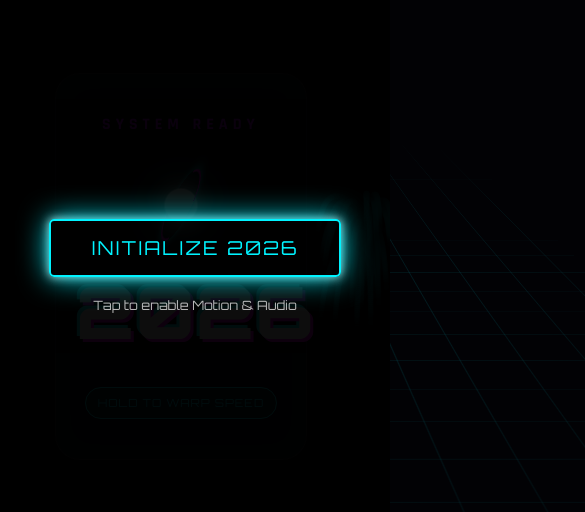
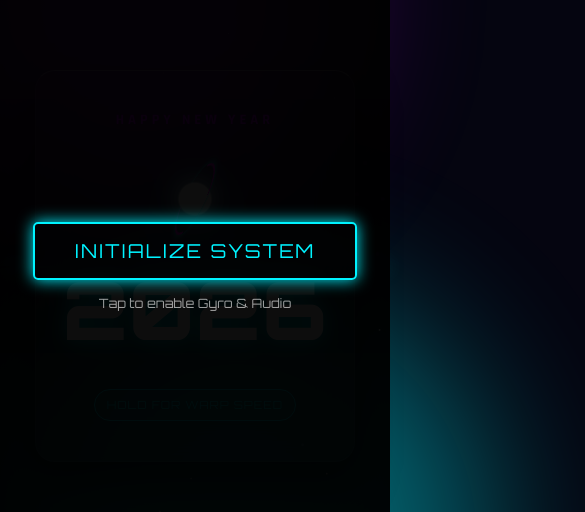
Before and after one commit to ankitkar205/NewYear, a plain HTML site: page index.html in a window 390 px wide. Shown: the part 156-668 px from the top of the page, 585 px wide, since content can reach past the window. Drawn offline with Linux system fonts and the light colour scheme.

Commit message:
Update index.html

```diff
--- a/index.html
+++ b/index.html
@@ -3,7 +3,7 @@
 <head>
     <meta charset="UTF-8">
     <meta name="viewport" content="width=device-width, initial-scale=1.0, maximum-scale=1.0, user-scalable=no">
-    <title>2026: Gyro Enabled</title>
+    <title>2026: The Future</title>
     <link rel="preconnect" href="https://fonts.googleapis.com">
     <link rel="preconnect" href="https://fonts.gstatic.com" crossorigin>
     <link href="https://fonts.googleapis.com/css2?family=Orbitron:wght@400;700;900&family=Rajdhani:wght@300;500;700&display=swap" rel="stylesheet">
@@ -12,11 +12,10 @@
             --neon-cyan: #00f3ff;
             --neon-pink: #ff00ff;
             --neon-purple: #bd00ff;
-            --bg-dark: #020205;
-            --grid-color: rgba(0, 243, 255, 0.15);
+            --bg-dark: #050510;
         }
 
-        * { margin: 0; padding: 0; box-sizing: border-box; touch-action: none; /* Prevent scrolling */ }
+        * { margin: 0; padding: 0; box-sizing: border-box; touch-action: none; }
 
         body {
             background-color: var(--bg-dark);
@@ -27,181 +26,160 @@
             display: flex;
             justify-content: center;
             align-items: center;
-            perspective: 1000px;
-            user-select: none;
-            -webkit-user-select: none;
+            perspective: 1000px; /* 3D Depth */
         }
 
-        /* --- OVERLAY FOR PERMISSIONS --- */
+        /* --- BACKGROUND LAYERS --- */
+
+        /* 1. Deep Space Gradient */
+        .bg-gradient {
+            position: absolute;
+            width: 100%; height: 100%;
+            background: radial-gradient(circle at center 30%, #1a1a2e 0%, #000000 80%);
+            z-index: -10;
+        }
+
+        /* 2. Ambient Nebulas (Moving Blobs) */
+        .nebula {
+            position: absolute;
+            border-radius: 50%;
+            filter: blur(80px);
+            opacity: 0.4;
+            animation: floatNebula 10s infinite ease-in-out;
+            z-index: -9;
+        }
+        .n1 { width: 400px; height: 400px; background: var(--neon-purple); top: -100px; left: -100px; animation-delay: 0s; }
+        .n2 { width: 500px; height: 500px; background: var(--neon-cyan); bottom: -100px; right: -100px; animation-delay: -5s; }
+
+        @keyframes floatNebula {
+            0%, 100% { transform: translate(0, 0); }
+            50% { transform: translate(30px, 50px); }
+        }
+
+        /* 3. The Digital Grid Floor */
+        .grid-floor {
+            position: absolute;
+            bottom: -50%;
+            left: -50%;
+            width: 200%;
+            height: 100%;
+            background-image:
+                linear-gradient(rgba(0, 243, 255, 0.2) 1px, transparent 1px),
+                linear-gradient(90deg, rgba(0, 243, 255, 0.2) 1px, transparent 1px);
+            background-size: 50px 50px;
+            transform: rotateX(70deg);
+            animation: gridScroll 4s linear infinite;
+            mask-image: linear-gradient(to top, black 20%, transparent 80%);
+            z-index: -5;
+        }
+
+        .grid-floor.warp { animation-duration: 0.2s; filter: drop-shadow(0 0 10px var(--neon-cyan)); }
+
+        @keyframes gridScroll {
+            0% { transform: rotateX(70deg) translateY(0); }
+            100% { transform: rotateX(70deg) translateY(50px); }
+        }
+
+        /* 4. Glowing Horizon Line */
+        .horizon {
+            position: absolute;
+            top: 50%; left: 0; width: 100%; height: 2px;
+            background: linear-gradient(90deg, transparent, var(--neon-cyan), transparent);
+            box-shadow: 0 0 20px var(--neon-cyan);
+            opacity: 0.5;
+            z-index: -4;
+        }
+
+        /* Canvas handles Stars + Fireworks */
+        canvas { position: absolute; top: 0; left: 0; width: 100%; height: 100%; z-index: 1; pointer-events: none; }
+
+
+        /* --- UI & CARD --- */
         #start-overlay {
-            position: absolute;
-            top: 0; left: 0; width: 100%; height: 100%;
-            background: rgba(0,0,0,0.95);
-            z-index: 100;
-            display: flex;
-            flex-direction: column;
-            justify-content: center;
-            align-items: center;
+            position: absolute; top: 0; left: 0; width: 100%; height: 100%;
+            background: rgba(0,0,0,0.95); z-index: 100;
+            display: flex; flex-direction: column;
+            justify-content: center; align-items: center;
             transition: opacity 0.5s;
         }
 
         .start-btn {
-            padding: 15px 40px;
-            font-size: 1.2rem;
+            padding: 15px 40px; font-size: 1.2rem;
             font-family: 'Orbitron', sans-serif;
-            color: var(--neon-cyan);
-            background: transparent;
-            border: 2px solid var(--neon-cyan);
-            border-radius: 5px;
+            color: var(--neon-cyan); background: transparent;
+            border: 2px solid var(--neon-cyan); border-radius: 5px;
+            text-transform: uppercase; letter-spacing: 2px;
+            box-shadow: 0 0 15px var(--neon-cyan);
             cursor: pointer;
-            box-shadow: 0 0 15px var(--neon-cyan);
-            text-transform: uppercase;
-            letter-spacing: 2px;
-            animation: pulseBtn 1.5s infinite;
         }
 
-        @keyframes pulseBtn {
-            0% { box-shadow: 0 0 15px var(--neon-cyan); }
-            50% { box-shadow: 0 0 30px var(--neon-cyan), 0 0 10px #fff; }
-            100% { box-shadow: 0 0 15px var(--neon-cyan); }
-        }
-
-        /* --- INFINITE GRID --- */
-        .grid-plane {
-            position: absolute;
-            bottom: -50%;
-            left: -50%;
-            width: 200%;
-            height: 200%;
-            background-image:
-                linear-gradient(var(--grid-color) 1px, transparent 1px),
-                linear-gradient(90deg, var(--grid-color) 1px, transparent 1px);
-            background-size: 50px 50px;
-            transform: rotateX(70deg);
-            transform-origin: 50% 50%;
-            animation: gridMove 4s linear infinite;
-            mask-image: radial-gradient(circle, rgba(0,0,0,1) 0%, rgba(0,0,0,0) 70%);
-            z-index: -5;
-            transition: animation-duration 0.5s;
-        }
-
-        .grid-plane.warp-speed { animation-duration: 0.2s; filter: drop-shadow(0 0 10px var(--neon-cyan)); }
-
-        @keyframes gridMove {
-            0% { transform: rotateX(70deg) translateY(0); }
-            100% { transform: rotateX(70deg) translateY(50px); }
-        }
-
-        canvas { position: absolute; top: 0; left: 0; width: 100%; height: 100%; z-index: 1; pointer-events: none; }
-
-        /* --- 3D CARD --- */
         .scene { position: relative; transform-style: preserve-3d; z-index: 10; }
 
         .card {
             position: relative;
-            width: 340px;
+            width: 320px;
             padding: 40px 20px;
-            background: rgba(15, 15, 20, 0.65);
-            backdrop-filter: blur(15px);
-            -webkit-backdrop-filter: blur(15px);
+            background: rgba(255, 255, 255, 0.03);
+            backdrop-filter: blur(20px); -webkit-backdrop-filter: blur(20px);
             border: 1px solid rgba(255, 255, 255, 0.1);
-            border-radius: 25px;
+            border-top: 1px solid rgba(255, 255, 255, 0.3);
+            border-radius: 20px;
             text-align: center;
             transform-style: preserve-3d;
-            box-shadow: 0 20px 50px rgba(0,0,0,0.8), inset 0 0 30px rgba(0, 243, 255, 0.05);
-            transition: transform 0.1s cubic-bezier(0.1, 0.1, 0.1, 1);
+            box-shadow: 0 20px 40px rgba(0,0,0,0.6);
+            transition: transform 0.1s ease-out;
         }
 
         .card.shaking { animation: shake 0.1s infinite; }
-        @keyframes shake {
-            0%, 100% { transform: rotate(0deg); }
-            25% { transform: rotate(1deg); }
-            75% { transform: rotate(-1deg); }
-        }
+        @keyframes shake { 0%, 100% { transform: rotate(0deg); } 25% { transform: rotate(1deg); } 75% { transform: rotate(-1deg); } }
 
-        .header-text {
-            font-family: 'Rajdhani', sans-serif;
-            font-weight: 700;
-            color: var(--neon-purple);
-            letter-spacing: 5px;
-            font-size: 1rem;
-            transform: translateZ(30px);
-            text-transform: uppercase;
-            margin-bottom: 20px;
+        .header-text { color: var(--neon-purple); letter-spacing: 4px; font-size: 0.9rem; margin-bottom: 20px; text-transform: uppercase; font-family: 'Rajdhani', sans-serif; font-weight: 700; transform: translateZ(30px); }
+
+        .year-text { font-size: 5rem; font-weight: 900; color: #fff; line-height: 1; transform: translateZ(60px); text-shadow: 0 0 20px var(--neon-cyan); margin-bottom: 10px; }
+
+        .instruction {
+            margin-top: 30px; font-size: 0.7rem; color: var(--neon-cyan);
+            border: 1px solid var(--neon-cyan); padding: 8px 12px;
+            display: inline-block; border-radius: 20px;
+            transform: translateZ(40px); background: rgba(0, 243, 255, 0.1);
+            text-transform: uppercase; letter-spacing: 1px;
         }
 
         /* REACTOR */
-        .holo-container {
-            position: relative;
-            width: 100px;
-            height: 100px;
-            margin: 0 auto 20px auto;
-            transform-style: preserve-3d;
-            transform: translateZ(50px);
-        }
-        .ring {
-            position: absolute; top: 0; left: 0; width: 100%; height: 100%;
-            border: 2px solid transparent; border-radius: 50%;
-            box-shadow: 0 0 15px var(--neon-cyan);
-        }
+        .holo-container { position: relative; width: 100px; height: 100px; margin: 0 auto 20px auto; transform-style: preserve-3d; transform: translateZ(50px); }
+        .ring { position: absolute; top: 0; left: 0; width: 100%; height: 100%; border: 2px solid transparent; border-radius: 50%; box-shadow: 0 0 10px var(--neon-cyan); }
         .r1 { border-top: 3px solid var(--neon-cyan); border-bottom: 3px solid var(--neon-cyan); animation: spin1 4s linear infinite; }
         .r2 { width: 80%; height: 80%; top: 10%; left: 10%; border-left: 3px solid var(--neon-pink); border-right: 3px solid var(--neon-pink); animation: spin2 3s linear infinite; }
-        .core {
-            position: absolute; top: 35%; left: 35%; width: 30%; height: 30%;
-            background: #fff; border-radius: 50%;
-            box-shadow: 0 0 20px #fff, 0 0 40px var(--neon-cyan);
-            animation: pulse 1s ease-in-out infinite alternate;
-        }
+        .core { position: absolute; top: 35%; left: 35%; width: 30%; height: 30%; background: #fff; border-radius: 50%; box-shadow: 0 0 20px #fff, 0 0 40px var(--neon-cyan); animation: pulse 1s ease-in-out infinite alternate; }
         .holo-container.overload .r1, .holo-container.overload .r2 { animation-duration: 0.1s; border-color: #fff; }
 
         @keyframes spin1 { 0% { transform: rotateX(0) rotateY(0); } 100% { transform: rotateX(360deg) rotateY(180deg); } }
         @keyframes spin2 { 0% { transform: rotateX(0) rotateY(0); } 100% { transform: rotateX(-180deg) rotateY(360deg); } }
         @keyframes pulse { 0% { transform: scale(0.9); opacity: 0.8; } 100% { transform: scale(1.1); opacity: 1; } }
 
-        .year-text {
-            font-size: 5rem;
-            font-weight: 900;
-            color: #fff;
-            line-height: 1;
-            transform: translateZ(60px);
-            text-shadow: 3px 3px var(--neon-pink), -3px -3px var(--neon-cyan);
-            margin-bottom: 10px;
-        }
-
-        .instruction {
-            margin-top: 30px;
-            font-size: 0.7rem;
-            color: var(--neon-cyan);
-            border: 1px solid var(--neon-cyan);
-            padding: 8px 12px;
-            display: inline-block;
-            border-radius: 20px;
-            transform: translateZ(40px);
-            text-transform: uppercase;
-            letter-spacing: 1px;
-            background: rgba(0, 243, 255, 0.1);
-        }
-
-        @media (max-width: 600px) {
-            .year-text { font-size: 4.5rem; }
-            .card { width: 90%; }
-        }
     </style>
 </head>
 <body>
 
-    <!-- OVERLAY IS REQUIRED FOR IOS GYRO PERMISSIONS -->
+    <!-- LAYERS -->
+    <div class="bg-gradient"></div>
+    <div class="nebula n1"></div>
+    <div class="nebula n2"></div>
+
+    <!-- Moving Grid Floor -->
+    <div class="grid-floor" id="grid"></div>
+    <div class="horizon"></div>
+
+    <canvas id="mainCanvas"></canvas>
+
     <div id="start-overlay">
-        <button class="start-btn" onclick="initExperience()">Initialize 2026</button>
-        <p style="color:white; margin-top:20px; font-size:0.8rem; opacity:0.7;">Tap to enable Motion & Audio</p>
+        <button class="start-btn" onclick="initExperience()">Initialize System</button>
+        <p style="color:white; margin-top:15px; font-size:0.8rem; opacity:0.6;">Tap to enable Gyro & Audio</p>
     </div>
-
-    <div class="grid-plane" id="grid"></div>
-    <canvas id="fireworksCanvas"></canvas>
 
     <div class="scene">
         <div class="card" id="tiltCard">
-            <div class="header-text">System Ready</div>
+            <div class="header-text">Happy New Year</div>
 
             <div class="holo-container" id="reactor">
                 <div class="ring r1"></div>
@@ -210,7 +188,7 @@
             </div>
 
             <div class="year-text">2026</div>
-            <div class="instruction">Hold to Warp Speed</div>
+            <div class="instruction">Hold for Warp Speed</div>
         </div>
     </div>
 
@@ -221,149 +199,186 @@
         const reactor = document.getElementById('reactor');
         let isWarping = false;
 
-        // --- 1. INITIALIZE GYROSCOPE (The Fix) ---
+        // --- GYRO INIT ---
         function initExperience() {
-            // Fade out overlay
             overlay.style.opacity = '0';
             setTimeout(() => overlay.style.display = 'none', 500);
-
-            // Request Gyro Permission for iOS 13+
             if (typeof DeviceOrientationEvent !== 'undefined' && typeof DeviceOrientationEvent.requestPermission === 'function') {
                 DeviceOrientationEvent.requestPermission()
-                    .then(permissionState => {
-                        if (permissionState === 'granted') {
-                            window.addEventListener('deviceorientation', handleOrientation);
-                        } else {
-                            alert("Motion permission denied. Use touch/mouse to interact.");
-                        }
-                    })
+                    .then(state => { if (state === 'granted') window.addEventListener('deviceorientation', handleOrientation); })
                     .catch(console.error);
             } else {
-                // Non-iOS or older devices usually work automatically
                 window.addEventListener('deviceorientation', handleOrientation);
             }
         }
 
-        // --- 2. MOTION HANDLER ---
         function handleOrientation(event) {
             if (isWarping) return;
-
-            // Beta: Front/Back tilt (-180 to 180)
-            // Gamma: Left/Right tilt (-90 to 90)
-            let tiltX = event.gamma;
-            let tiltY = event.beta;
-
-            // Calibration: Natural holding position is usually tilted back ~45 degrees
-            // We subtract 45 so "holding naturally" counts as 0
-            if (tiltY) tiltY -= 45;
-
-            // Clamp values to prevent card from flipping over completely
-            if (tiltX > 30) tiltX = 30;
-            if (tiltX < -30) tiltX = -30;
-            if (tiltY > 30) tiltY = 30;
-            if (tiltY < -30) tiltY = -30;
-
-            // Apply rotation (inverted logic for natural feel)
-            // RotateY handles Left/Right (Gamma), RotateX handles Front/Back (Beta)
+            let tiltX = event.gamma; let tiltY = event.beta;
+            if (tiltY) tiltY -= 45; // Calibration
+            // Clamp
+            if (tiltX > 30) tiltX = 30; if (tiltX < -30) tiltX = -30;
+            if (tiltY > 30) tiltY = 30; if (tiltY < -30) tiltY = -30;
             card.style.transform = `rotateY(${tiltX}deg) rotateX(${-tiltY}deg)`;
         }
 
-        // --- 3. MOUSE FALLBACK ---
         document.addEventListener('mousemove', (e) => {
             if (isWarping) return;
-            const x = (window.innerWidth / 2 - e.pageX) / 20;
-            const y = (window.innerHeight / 2 - e.pageY) / 20;
+            const x = (window.innerWidth / 2 - e.pageX) / 25;
+            const y = (window.innerHeight / 2 - e.pageY) / 25;
             card.style.transform = `rotateY(${x}deg) rotateX(${y}deg)`;
         });
 
-        // --- 4. WARP SPEED LOGIC (Touch + Mouse) ---
+        // --- WARP INTERACTION ---
         function startWarp() {
             isWarping = true;
-            grid.classList.add('warp-speed');
+            grid.classList.add('warp');
             card.classList.add('shaking');
             reactor.classList.add('overload');
-            card.style.transform = `scale(0.95)`; // Snap to center slightly
+            card.style.transform = `scale(0.95)`;
             document.querySelector('.instruction').innerText = "HYPERSPEED ENGAGED";
             document.querySelector('.instruction').style.background = "#ff00ff";
             document.querySelector('.instruction').style.color = "white";
-
-            // Fast fireworks
-            warpInterval = setInterval(() => {
-                createFirework(
-                    Math.random() * window.innerWidth,
-                    Math.random() * window.innerHeight
-                );
-            }, 100);
         }
 
         function endWarp() {
             isWarping = false;
-            grid.classList.remove('warp-speed');
+            grid.classList.remove('warp');
             card.classList.remove('shaking');
             reactor.classList.remove('overload');
             card.style.transform = `rotateY(0deg) rotateX(0deg)`;
-            document.querySelector('.instruction').innerText = "Hold to Warp Speed";
+            document.querySelector('.instruction').innerText = "Hold for Warp Speed";
             document.querySelector('.instruction').style.background = "rgba(0, 243, 255, 0.1)";
             document.querySelector('.instruction').style.color = "var(--neon-cyan)";
-            clearInterval(warpInterval);
         }
 
-        let warpInterval;
-        // Mouse Events
         document.addEventListener('mousedown', startWarp);
         document.addEventListener('mouseup', endWarp);
-        // Touch Events
-        document.addEventListener('touchstart', (e) => { startWarp(); });
+        document.addEventListener('touchstart', startWarp);
         document.addEventListener('touchend', endWarp);
 
 
-        // --- 5. FIREWORKS ENGINE ---
-        const canvas = document.getElementById('fireworksCanvas');
+        // --- UNIFIED CANVAS ENGINE (STARS + FIREWORKS) ---
+        const canvas = document.getElementById('mainCanvas');
         const ctx = canvas.getContext('2d');
+        let width, height;
         let particles = [];
-        const colors = ['#00f3ff', '#ff00ff', '#bd00ff', '#ffffff'];
+        let stars = [];
 
-        function resize() { canvas.width = window.innerWidth; canvas.height = window.innerHeight; }
+        function resize() {
+            width = window.innerWidth;
+            height = window.innerHeight;
+            canvas.width = width;
+            canvas.height = height;
+            initStars();
+        }
         window.addEventListener('resize', resize);
-        resize();
 
-        function createFirework(x, y) {
+        // --- STAR SYSTEM ---
+        function initStars() {
+            stars = [];
+            for(let i=0; i<200; i++) {
+                stars.push({
+                    x: Math.random() * width - width/2,
+                    y: Math.random() * height - height/2,
+                    z: Math.random() * width
+                });
+            }
+        }
+
+        function updateStars() {
+            const cx = width / 2;
+            const cy = height / 2;
+            const speed = isWarping ? 40 : 2; // Warp speed multiplier
+
+            ctx.fillStyle = "#ffffff";
+
+            stars.forEach(star => {
+                star.z -= speed;
+                if(star.z <= 0) {
+                    star.z = width;
+                    star.x = Math.random() * width - width/2;
+                    star.y = Math.random() * height - height/2;
+                }
+
+                const x = (star.x / star.z) * width + cx;
+                const y = (star.y / star.z) * height + cy;
+                const size = (1 - star.z / width) * 2;
+
+                if(x > 0 && x < width && y > 0 && y < height) {
+                    if(isWarping) {
+                        // Draw Lines (Hyperspace)
+                        const prevX = (star.x / (star.z + speed*2)) * width + cx;
+                        const prevY = (star.y / (star.z + speed*2)) * height + cy;
+                        ctx.beginPath();
+                        ctx.moveTo(prevX, prevY);
+                        ctx.lineTo(x, y);
+                        ctx.strokeStyle = "rgba(255, 255, 255, 0.5)";
+                        ctx.lineWidth = size;
+                        ctx.stroke();
+                    } else {
+                        // Draw Dots
+                        ctx.beginPath();
+                        ctx.arc(x, y, size, 0, Math.PI * 2);
+                        ctx.fill();
+                    }
+                }
+            });
+        }
+
+        // --- FIREWORKS SYSTEM ---
+        function createFirework() {
+            const colors = ['#00f3ff', '#ff00ff', '#bd00ff', '#ffffff', '#ffd700'];
             const color = colors[Math.floor(Math.random() * colors.length)];
-            const count = isWarping ? 15 : 30;
-            for (let i = 0; i < count; i++) {
+            const x = Math.random() * width;
+            const y = Math.random() * (height * 0.6);
+
+            for(let i=0; i<30; i++) {
                 particles.push({
-                    x: x, y: y,
-                    color: color,
-                    vx: (Math.random() - 0.5) * (isWarping ? 15 : 6),
-                    vy: (Math.random() - 0.5) * (isWarping ? 15 : 6),
+                    x: x, y: y, color: color,
+                    vx: (Math.random() - 0.5) * 8,
+                    vy: (Math.random() - 0.5) * 8,
                     alpha: 1
                 });
             }
         }
 
-        function animate() {
-            ctx.fillStyle = isWarping ? 'rgba(2, 2, 5, 0.3)' : 'rgba(2, 2, 5, 0.15)';
-            ctx.fillRect(0, 0, canvas.width, canvas.height);
-
-            particles.forEach((p, index) => {
-                p.vx *= 0.95; p.vy *= 0.95; p.vy += 0.1;
+        function updateFireworks() {
+            for (let i = particles.length - 1; i >= 0; i--) {
+                let p = particles[i];
+                p.vx *= 0.95; p.vy *= 0.95; p.vy += 0.15;
                 p.x += p.vx; p.y += p.vy; p.alpha -= 0.02;
 
+                ctx.save();
                 ctx.globalAlpha = p.alpha;
                 ctx.fillStyle = p.color;
                 ctx.beginPath();
-                ctx.arc(p.x, p.y, isWarping ? 2 : 3, 0, Math.PI * 2);
+                ctx.arc(p.x, p.y, 2, 0, Math.PI * 2);
                 ctx.fill();
+                ctx.restore();
 
-                if (p.alpha <= 0) particles.splice(index, 1);
-            });
+                if (p.alpha <= 0) particles.splice(i, 1);
+            }
+        }
 
-            if(!isWarping && Math.random() < 0.02) {
-                createFirework(Math.random()*canvas.width, Math.random()*canvas.height/2);
-            }
-            requestAnimationFrame(animate);
+        // --- MAIN LOOP ---
+        function loop() {
+            // Clear Canvas
+            ctx.clearRect(0, 0, width, height);
+
+            updateStars();
+            updateFireworks();
+
+            // Auto-fireworks during warp
+            if(isWarping && Math.random() < 0.2) createFirework();
+            // Occasional fireworks when idle
+            if(!isWarping && Math.random() < 0.02) createFirework();
+
+            requestAnimationFrame(loop);
         }
-        animate();
+
+        resize();
+        loop();
 
     </script>
 </body>
```
